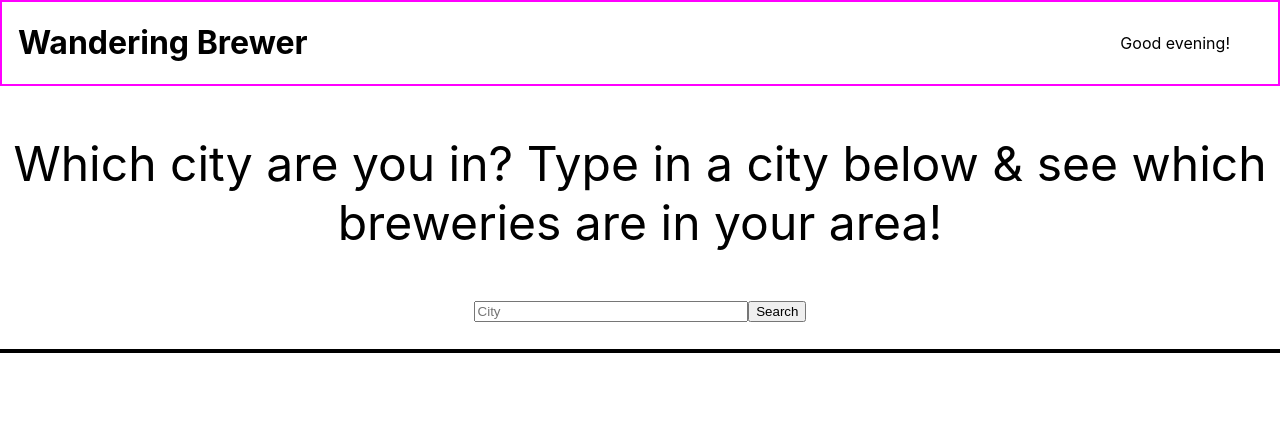
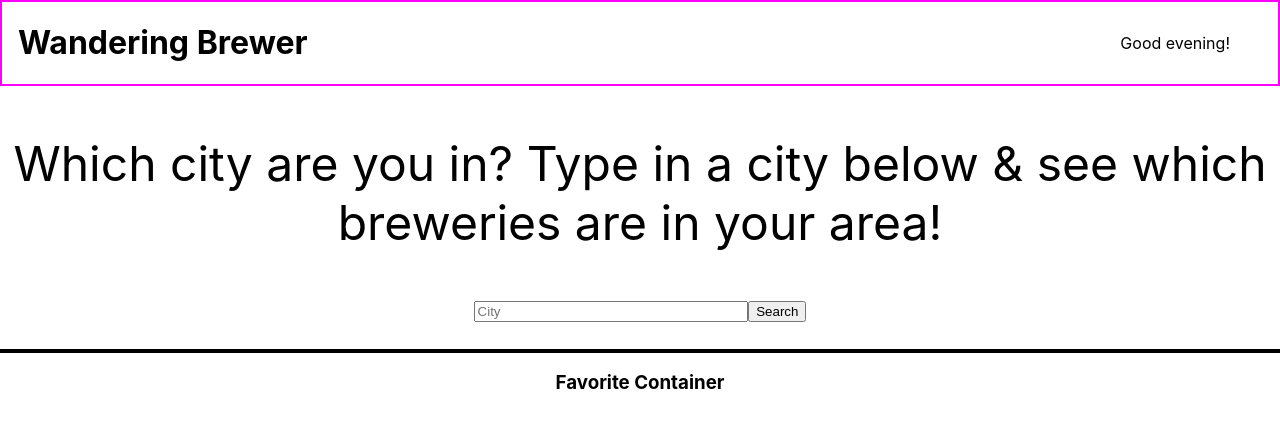
Before and after one commit to abodnar1/wandering-brewer, a React (Create React App) app: page / in a window 1280 px wide. Shown: the top 428 px of the page. Built offline with nearby package versions, Linux system fonts and the light colour scheme.

Commit message:
Add state to App.js for favorites array

```diff
--- a/src/Components/App/App.js
+++ b/src/Components/App/App.js
@@ -5,9 +5,11 @@ import Header from "../Header/Header";
 import Form from "../Form/Form";
 import Breweries from "../Breweries/Breweries";
 import BreweryDetails from "../BreweryDetails/BreweryDetails";
+import Favorites from "../Favorites/Favorites";
 
 const App = () => {
   const [breweries, setBreweries] = useState([]);
+  const [favorites, setFavorites] = useState([]);
   const [error, setError] = useState("");
 
   return (
@@ -17,6 +19,7 @@ const App = () => {
           <Header />
           <Form breweries={breweries} setBreweries={setBreweries} setError={setError} />
           <Breweries breweries={breweries} error={error} />
+          <Favorites />
         </Route>
 
         <Route
@@ -26,6 +29,7 @@ const App = () => {
             return <BreweryDetails breweryToView={breweryToView}/>
           }}>
         </Route>
+
       </Switch>
     </div>
   );
--- a/src/Components/Favorites/Favorites.js
+++ b/src/Components/Favorites/Favorites.js
@@ -0,0 +1,12 @@
+import React from "react";
+import "./Favorites.css";
+
+const Favorites = () => {
+  return (
+    <div className="favorites-container">
+      <h3>Favorite Container</h3>
+    </div>
+  );
+};
+
+export default Favorites;
```
